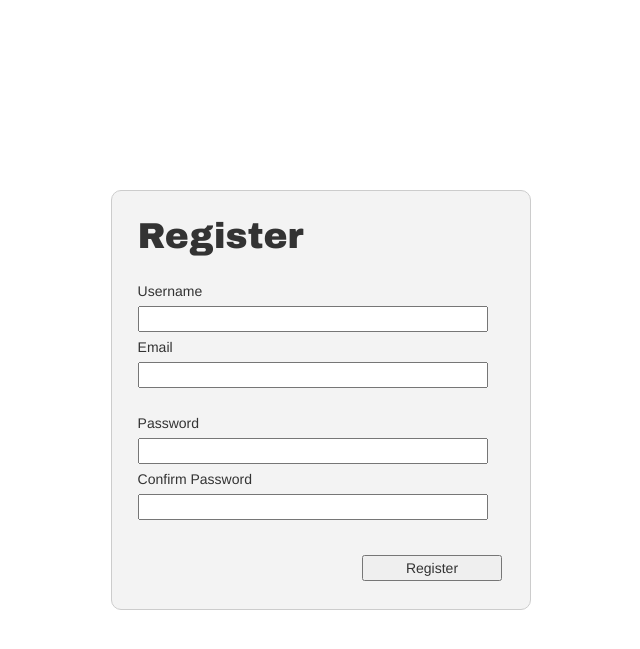
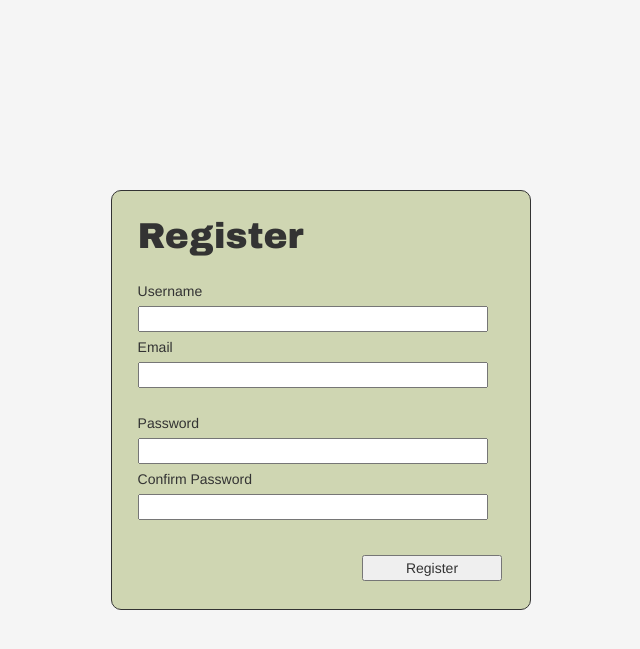
Before and after one commit to 444Duarte/LBAW, a PHP site: page /templates/signup.html in a window 1280 px wide. Shown: the top 649 px of the page, without its empty margins (319-959 px from the left). Run offline with PHP 8.4, Linux system fonts and the light colour scheme.

Commit message:
color pallete added. Small fixes

```diff
--- a/templates/about_us.php
+++ b/templates/about_us.php
@@ -39,6 +39,9 @@
 
 <script src="../lib/jquery-1.12.1.min.js"></script>
 <script src="../lib/bootstrap-3.3.6-dist/js/bootstrap.min.js"></script>
+<script type="text/javascript">
+	$(".username").hide();
+</script>
 
 </body>
 </html>
--- a/templates/admin_user_list.php
+++ b/templates/admin_user_list.php
@@ -135,6 +135,7 @@
 <script src="../lib/bootstrap-3.3.6-dist/js/bootstrap.min.js"></script>
 <script type="text/javascript">
   $(".username").html('admin<span class="caret"></span>');
+  $("#loginButton").hide();
 </script>
 </body>
 </html>
--- a/templates/css/generic_template.css
+++ b/templates/css/generic_template.css
@@ -5,7 +5,26 @@
 /* Move down content because we have a fixed navbar that is 50px tall */
 body {
   padding-top: 50px;
+  background-color:  #f5f5f5;
+  border-color: #869080;
 }
+
+#topbar{
+  background-color: #ecbf36;
+  border-color:   #869080;
+}
+#topbar a{
+  color:  #ffffff;
+}
+
+#topbar a:hover{
+  color: #869080;
+}
+
+.generic-element{
+  background-color: #cfd6b2;
+}
+
 
 
 /*
--- a/templates/css/login.css
+++ b/templates/css/login.css
@@ -10,8 +10,7 @@
     height:18em;
     margin-top: -9em; /*set to a negative number 1/2 of your height*/
     margin-left: -15em; /*set to a negative number 1/2 of your width*/
-    border: 1px solid #ccc;
-    background-color: #f3f3f3;
+    border: 1px solid;
 }
 
 #login_form > *{
--- a/templates/css/signup.css
+++ b/templates/css/signup.css
@@ -10,8 +10,7 @@
     height:30em;
     margin-top: -15em; /*set to a negative number 1/2 of your height*/
     margin-left: -15em; /*set to a negative number 1/2 of your width*/
-    border: 1px solid #ccc;
-    background-color: #f3f3f3;
+    border: 1px solid;
 }
 
 #signup_form > input{
--- a/templates/login.html
+++ b/templates/login.html
@@ -4,12 +4,14 @@
   	<meta charset="utf-8">
     <title>ToolBox Login</title>
   	<link href="../lib/bootstrap-3.3.6-dist/css/bootstrap.min.css" rel="stylesheet">
+  	<link rel="stylesheet" type="text/css" href="css/generic_template.css">
+
   	<link rel="stylesheet" type="text/css" href="css/login.css">
 	</head>
 
 	<body>
 		<div>
-			<form id="login_form" action="" method="post">
+			<form id="login_form" class="generic-element" action="" method="post">
 				<div>
 					<img class="login_entity" src="res/User_Avatar-64.png">
 					<input class="login_entity" class= type="text" name="username" placeholder="Username ex: up203012345">
--- a/templates/signup.html
+++ b/templates/signup.html
@@ -4,12 +4,13 @@
   	<meta charset="utf-8">
     <title>ToolBox Signup</title>
   	<link href="../lib/bootstrap-3.3.6-dist/css/bootstrap.min.css" rel="stylesheet">
+  	<link rel="stylesheet" type="text/css" href="css/generic_template.css">
   	<link rel="stylesheet" type="text/css" href="css/signup.css">
 	</head>
 
 	<body>
 		<div>
-			<form id="signup_form" action="" method="post">
+			<form id="signup_form" class="generic-element"action="" method="post">
 				<h1 class="form_name">Register</h1>
 				<br>Username<br>
 				<input type="text" name="username" required>
--- a/templates/topbar.html
+++ b/templates/topbar.html
@@ -1,6 +1,6 @@
 <link href="../lib/bootstrap-3.3.6-dist/css/bootstrap.min.css" rel="stylesheet">
 
-<nav class="navbar navbar-inverse navbar-fixed-top">
+<nav id="topbar" class="navbar navbar-inverse navbar-fixed-top">
   <div class="container-fluid">
     <div class="navbar-header">
       <button type="button" class="navbar-toggle collapsed" data-toggle="collapse" data-target="#bs-example-navbar-collapse-1" aria-expanded="false">
@@ -13,6 +13,10 @@
     </div>
 
     <div class="collapse navbar-collapse" id="bs-example-navbar-collapse-1">
+
+      <ul id="loginButton" class="nav navbar-nav navbar-right">
+        <li><a href="login.html">Login</a></li>
+      </ul>
 
       <ul class="nav navbar-nav navbar-right">
         <li class="dropdown">
```
